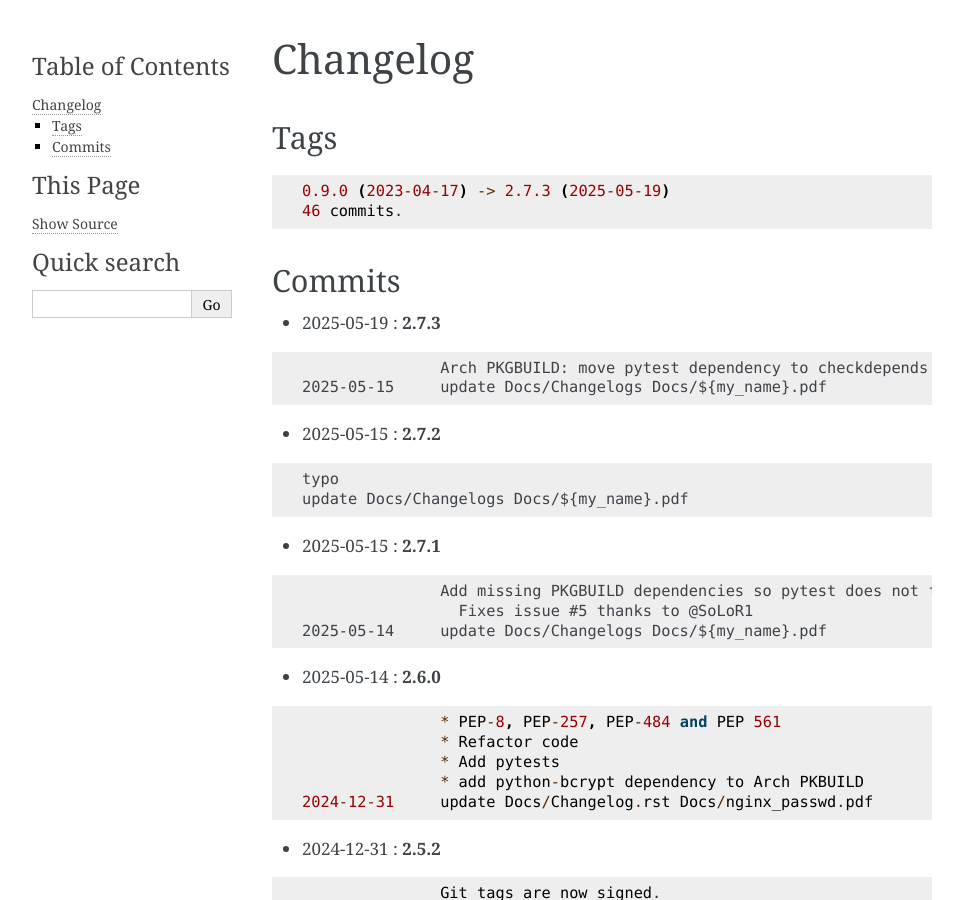
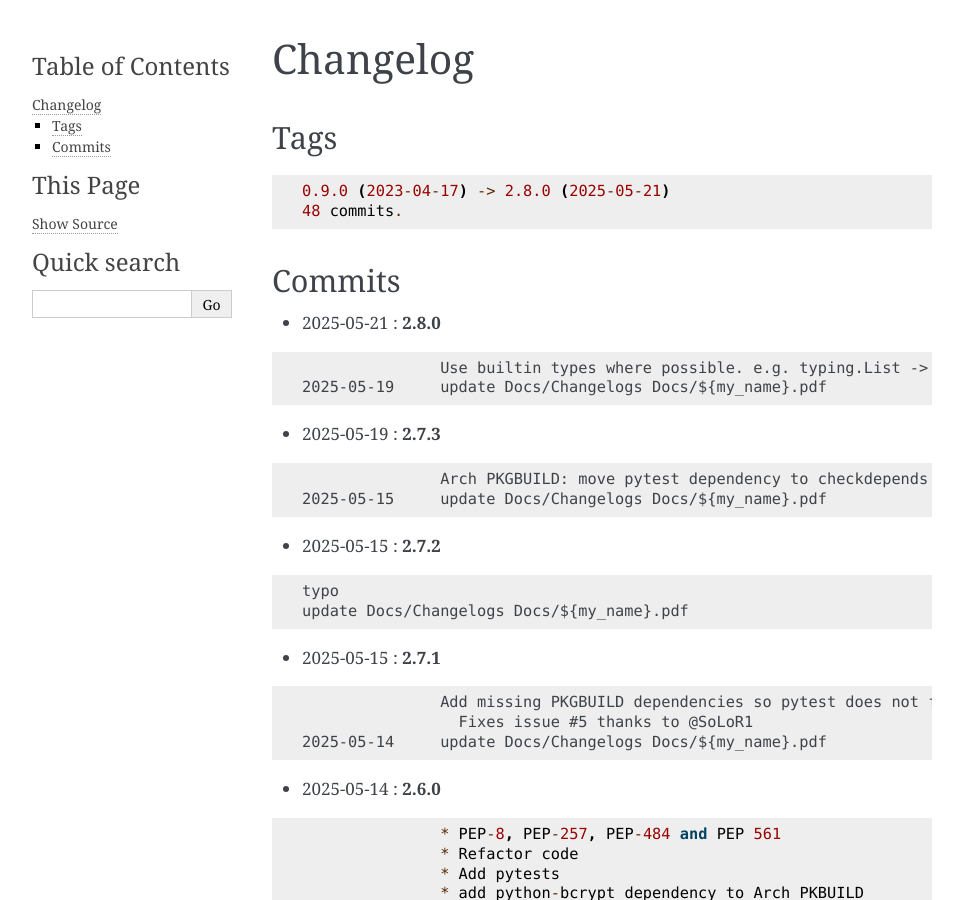
Before and after one commit to gene-git/nginx_passwd, a Sphinx documentation site: the page built from Docs/Changelog.rst, in a window 1280 px wide and 900 px high. Shown: the whole window, without its empty margins (148-1111 px from the left). Built offline with Sphinx 7.4.7, drawn with Linux system fonts in a browser that asks for light colours; pages that are not in the unit, such as notebooks, are missing from menus.

Commit message:
update Docs/Changelogs Docs/${my_name}.pdf

```diff
--- a/Docs/Changelog.rst
+++ b/Docs/Changelog.rst
@@ -7,12 +7,19 @@ Tags
 
 ::
 
-	0.9.0 (2023-04-17) -> 2.7.3 (2025-05-19)
-	46 commits.
+	0.9.0 (2023-04-17) -> 2.8.0 (2025-05-21)
+	48 commits.
 
 Commits
 =======
 
+
+* 2025-05-21  : **2.8.0**
+
+::
+
+                Use builtin types where possible. e.g. typing.List -> list
+ 2025-05-19     update Docs/Changelogs Docs/${my_name}.pdf
 
 * 2025-05-19  : **2.7.3**
 
```
Also changed, not shown: 2 other files.
